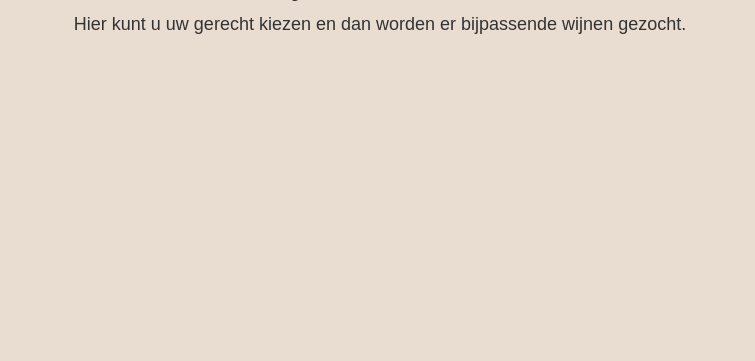
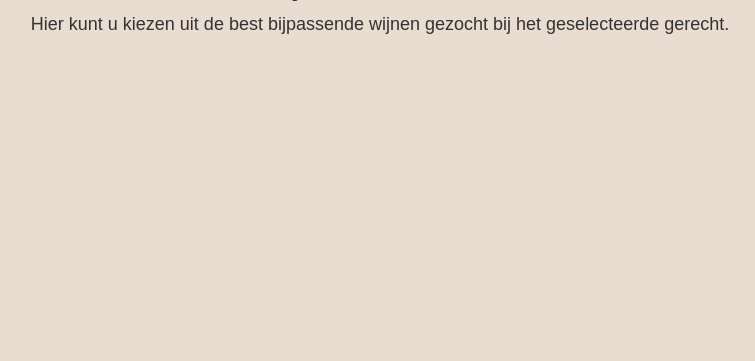
Before and after one commit to Jelmer-Ketelaar/grandcruwijnen-Sommelier, a Symfony app: template templates/wines/index.html.twig in a window 1280 px wide. Shown: the part 439-800 px from the top of the page, without its empty margins (260-1015 px from the left). Run offline with Twig, Linux system fonts and the light colour scheme; the template is opened without the code that fills it, so the values that code supplies are empty; some libraries are stand-ins or nearby versions.

Commit message:
Changed the text

```diff
--- a/templates/wines/index.html.twig
+++ b/templates/wines/index.html.twig
@@ -33,7 +33,7 @@
 
     <div class="example-wrapper" style='text-align:center;padding-bottom:50px;'>
         <h1>Welkom bij de online sommelier</h1>
-        <p>Hier kunt u uw gerecht kiezen en dan worden er bijpassende wijnen gezocht.</p>
+        <p>Hier kunt u kiezen uit de best bijpassende wijnen gezocht bij het geselecteerde gerecht.</p>
     </div>
 
     <div class="container" style='width:100%;'>
```
